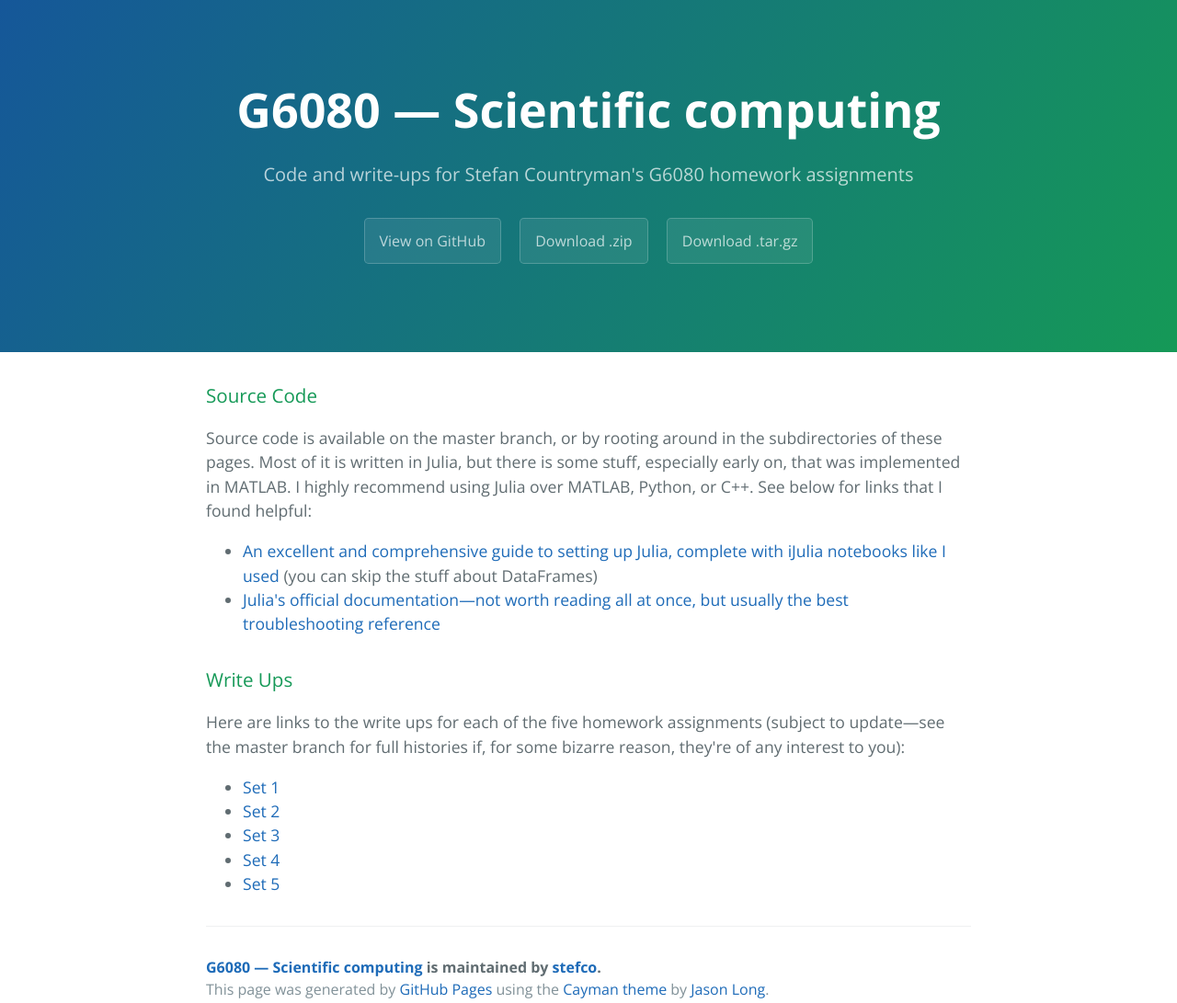
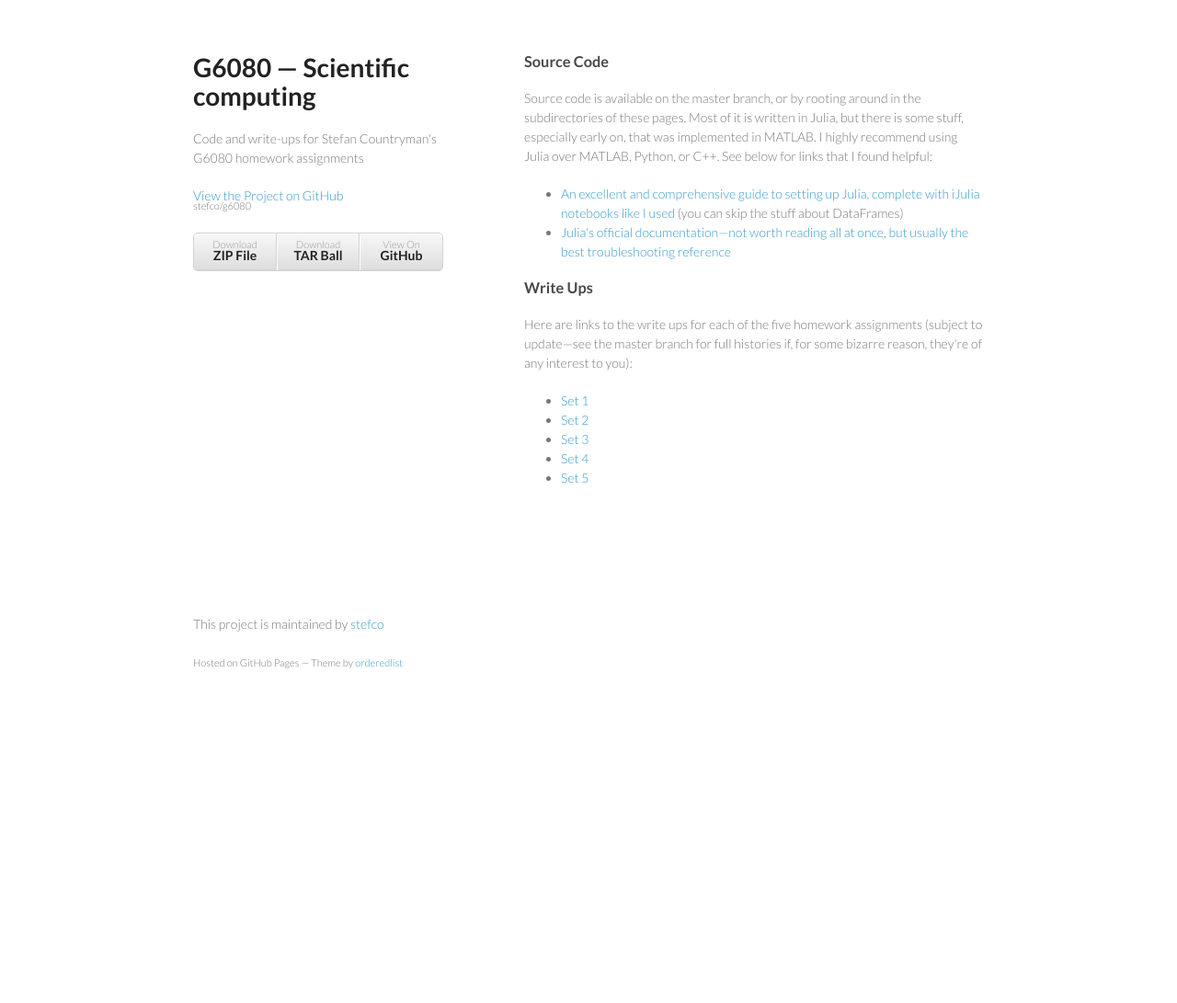
Before and after one commit to stefco/g6080, a plain HTML site: page index.html in a window 1280 px wide. Shown: the whole page at 92% size. After the commit the page ends 800 px from the top, so only its background shows below. Drawn offline with nearby package versions, Linux system fonts and the light colour scheme.

Commit message:
Create gh-pages branch via GitHub

```diff
--- a/index.html
+++ b/index.html
@@ -1,25 +1,34 @@
-<!DOCTYPE html>
-<html lang="en-us">
+<!doctype html>
+<html>
   <head>
-    <meta charset="UTF-8">
+    <meta charset="utf-8">
+    <meta http-equiv="X-UA-Compatible" content="chrome=1">
     <title>G6080 — Scientific computing by stefco</title>
-    <meta name="viewport" content="width=device-width, initial-scale=1">
-    <link rel="stylesheet" type="text/css" href="stylesheets/normalize.css" media="screen">
-    <link href='http://fonts.googleapis.com/css?family=Open+Sans:400,700' rel='stylesheet' type='text/css'>
-    <link rel="stylesheet" type="text/css" href="stylesheets/stylesheet.css" media="screen">
-    <link rel="stylesheet" type="text/css" href="stylesheets/github-light.css" media="screen">
+
+    <link rel="stylesheet" href="stylesheets/styles.css">
+    <link rel="stylesheet" href="stylesheets/github-light.css">
+    <meta name="viewport" content="width=device-width, initial-scale=1, user-scalable=no">
+    <!--[if lt IE 9]>
+    <script src="//html5shiv.googlecode.com/svn/trunk/html5.js"></script>
+    <![endif]-->
   </head>
   <body>
-    <section class="page-header">
-      <h1 class="project-name">G6080 — Scientific computing</h1>
-      <h2 class="project-tagline">Code and write-ups for Stefan Countryman&#39;s G6080 homework assignments</h2>
-      <a href="https://github.com/stefco/g6080" class="btn">View on GitHub</a>
-      <a href="https://github.com/stefco/g6080/zipball/master" class="btn">Download .zip</a>
-      <a href="https://github.com/stefco/g6080/tarball/master" class="btn">Download .tar.gz</a>
-    </section>
+    <div class="wrapper">
+      <header>
+        <h1>G6080 — Scientific computing</h1>
+        <p>Code and write-ups for Stefan Countryman&#39;s G6080 homework assignments</p>
 
-    <section class="main-content">
-      <h3>
+        <p class="view"><a href="https://github.com/stefco/g6080">View the Project on GitHub <small>stefco/g6080</small></a></p>
+
+
+        <ul>
+          <li><a href="https://github.com/stefco/g6080/zipball/master">Download <strong>ZIP File</strong></a></li>
+          <li><a href="https://github.com/stefco/g6080/tarball/master">Download <strong>TAR Ball</strong></a></li>
+          <li><a href="https://github.com/stefco/g6080">View On <strong>GitHub</strong></a></li>
+        </ul>
+      </header>
+      <section>
+        <h3>
 <a id="source-code" class="anchor" href="#source-code" aria-hidden="true"><span class="octicon octicon-link"></span></a>Source Code</h3>
 
 <p>Source code is available on the master branch, or by rooting around in the subdirectories of these pages. Most of it is written in Julia, but there is some stuff, especially early on, that was implemented in MATLAB. I highly recommend using Julia over MATLAB, Python, or C++. See below for links that I found helpful:</p>
@@ -42,16 +51,14 @@
 <li><a href="http://www.stefancountryman.com/g6080/set04/sci-comp-hw-4-stefan.html">Set 4</a></li>
 <li><a href="http://www.stefancountryman.com/g6080/set05/sci-comp-hw-5-stefan.html">Set 5</a></li>
 </ul>
-
-      <footer class="site-footer">
-        <span class="site-footer-owner"><a href="https://github.com/stefco/g6080">G6080 — Scientific computing</a> is maintained by <a href="https://github.com/stefco">stefco</a>.</span>
-
-        <span class="site-footer-credits">This page was generated by <a href="https://pages.github.com">GitHub Pages</a> using the <a href="https://github.com/jasonlong/cayman-theme">Cayman theme</a> by <a href="https://twitter.com/jasonlong">Jason Long</a>.</span>
+      </section>
+      <footer>
+        <p>This project is maintained by <a href="https://github.com/stefco">stefco</a></p>
+        <p><small>Hosted on GitHub Pages &mdash; Theme by <a href="https://github.com/orderedlist">orderedlist</a></small></p>
       </footer>
-
-    </section>
-
-            <script type="text/javascript">
+    </div>
+    <script src="javascripts/scale.fix.js"></script>
+              <script type="text/javascript">
             var gaJsHost = (("https:" == document.location.protocol) ? "https://ssl." : "http://www.");
             document.write(unescape("%3Cscript src='" + gaJsHost + "google-analytics.com/ga.js' type='text/javascript'%3E%3C/script%3E"));
           </script>
```
